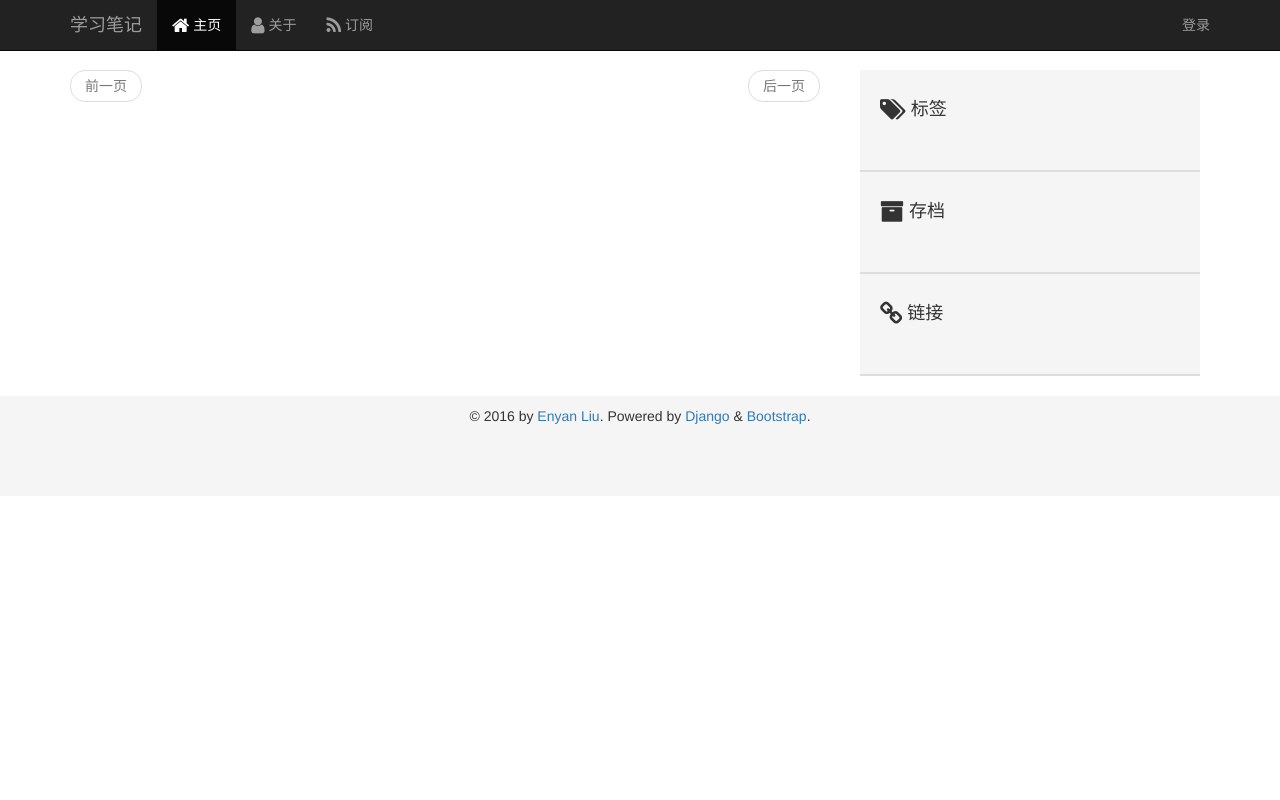
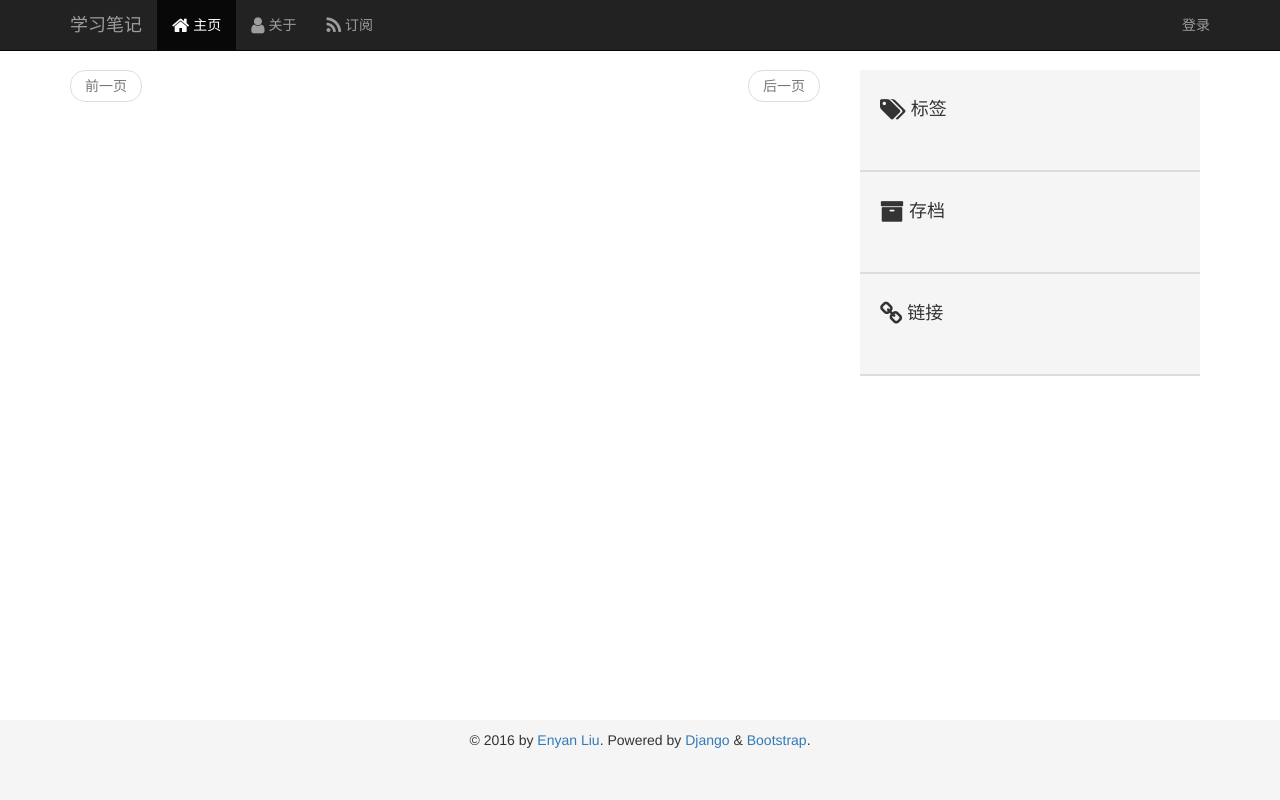
Before and after one commit to liuenyan/django-blog, a Django app: page / in a window 1280 px wide. Run offline with Django 3.2, Linux system fonts and the light colour scheme; data that the repository does not hold is empty; some libraries are stand-ins or nearby versions.

Commit message:
将页脚固定于页面底部

```diff
--- a/blog/static/styles/style.css
+++ b/blog/static/styles/style.css
@@ -1,3 +1,13 @@
+html, body {
+    height: 100%;
+}
+
+body > div.container {
+    min-height: 100%;
+    padding-top: 50px; /* for navbar */
+    padding-bottom: 80px; /*for footer */
+}
+
 ul.posts {
     list-style-type: none;
     padding: 0px;
@@ -110,9 +120,10 @@ ul.sidebar > li > ul {
 }
 
 .page-footer {
+    margin-top: -80px;
     padding: 10px;
     text-align: center;
     background-color: #f5f5f5;
-    min-height: 100px;
+    height: 80px;
     border-top-color:#dddddd;
 }
--- a/blog/templates/base.html
+++ b/blog/templates/base.html
@@ -56,7 +56,7 @@
                 </div><!--/.nav-collapse -->
             </div>
         </nav>
-        <div class="container" style="padding-top:50px;">
+        <div class="container">
             <div class="row">
                 <div class="col-md-8">
                     {% block content %}
--- a/django_site/settings.py
+++ b/django_site/settings.py
@@ -121,6 +121,7 @@ USE_TZ = True
 # https://docs.djangoproject.com/en/1.9/howto/static-files/
 
 STATIC_URL = '/static/'
+STATIC_ROOT = os.path.join(BASE_DIR, 'static/')
 
 # auth
 LOGIN_REDIRECT_URL = '/'
```
Also changed, not shown: blog/templates/404.html (added, +7 -0 lines), blog/templates/500.html (added, +7 -0 lines).
